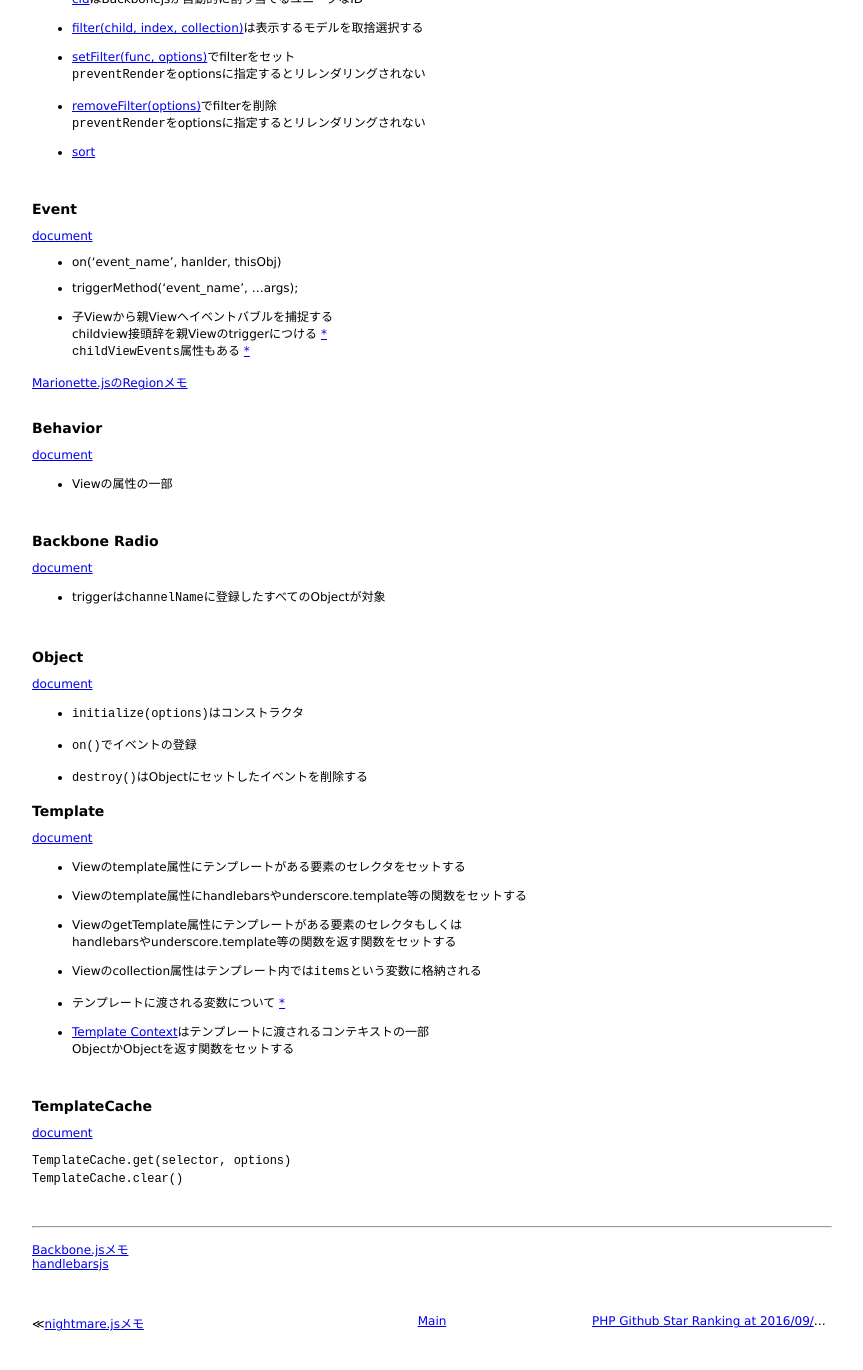
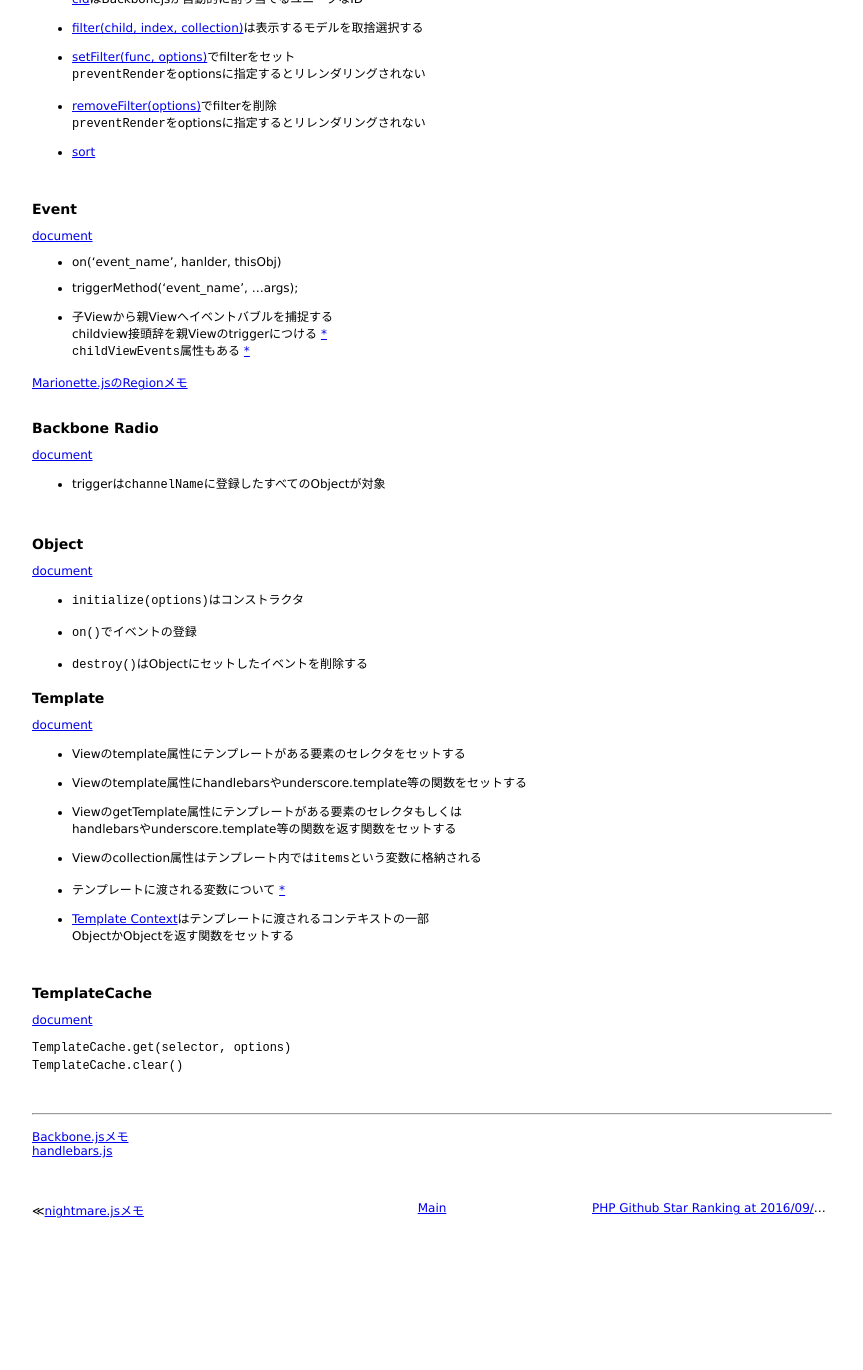
Before and after one commit to 38elements/38elements.github.com, a Jekyll site: the page built from _posts/2016-09-11-backbone_marionette.md, in a window 1280 px wide and 1400 px high, scrolled down 1337 px. Shown: the top 1370 px of the window, without its empty margins (208-1071 px from the left). Built offline with Jekyll 4.4.1, drawn with Linux system fonts in a browser that asks for light colours; after the commit the page ends 2624 px from its top, so only the background shows below that.

Commit message:
Update 2016-09-11-backbone_marionette.md

```diff
--- a/_posts/2016-09-11-backbone_marionette.md
+++ b/_posts/2016-09-11-backbone_marionette.md
@@ -111,13 +111,6 @@ childview接頭辞を親Viewのtriggerにつける [\*](http://marionettejs.com/
 [Marionette.jsのRegionメモ](/2016/10/10/marionettejs-region.html)
 <br>
 
-### Behavior
-[document](http://marionettejs.com/docs/master/marionette.behavior.html)
-
-* Viewの属性の一部
-
-<br>
-
 ### Backbone Radio
 [document](http://marionettejs.com/docs/master/backbone.radio.html)
 
@@ -160,68 +153,7 @@ ObjectかObjectを返す関数をセットする
 `TemplateCache.get(selector, options)`
 `TemplateCache.clear()`
 
-
-
-
-
-
-
-
-
-
-
-
-
-
-
-
-
-
-
-
-
-
-
-
-
-
-
-
-
-
-
-
-
-
-
-
-
-
-
-
-
-
-
-
-
-
-
-
-
-
-
-
-
-
-
-
-
-
-
-
-
-
 <br>
 <hr>
 [Backbone.jsメモ](/2016/09/07/backbonejs.html)
-[handlebarsjs](http://handlebarsjs.com/reference.html)
+[handlebars.js](http://handlebarsjs.com/reference.html)
```
